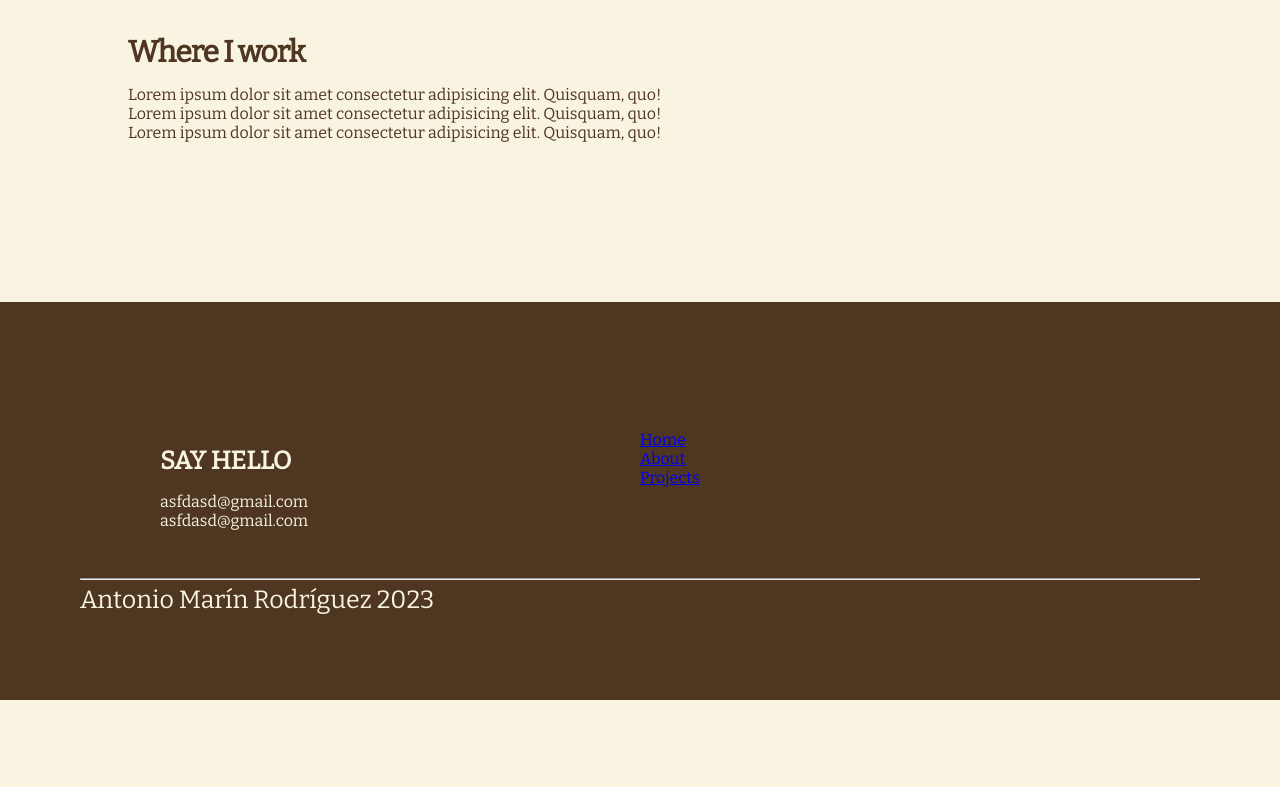
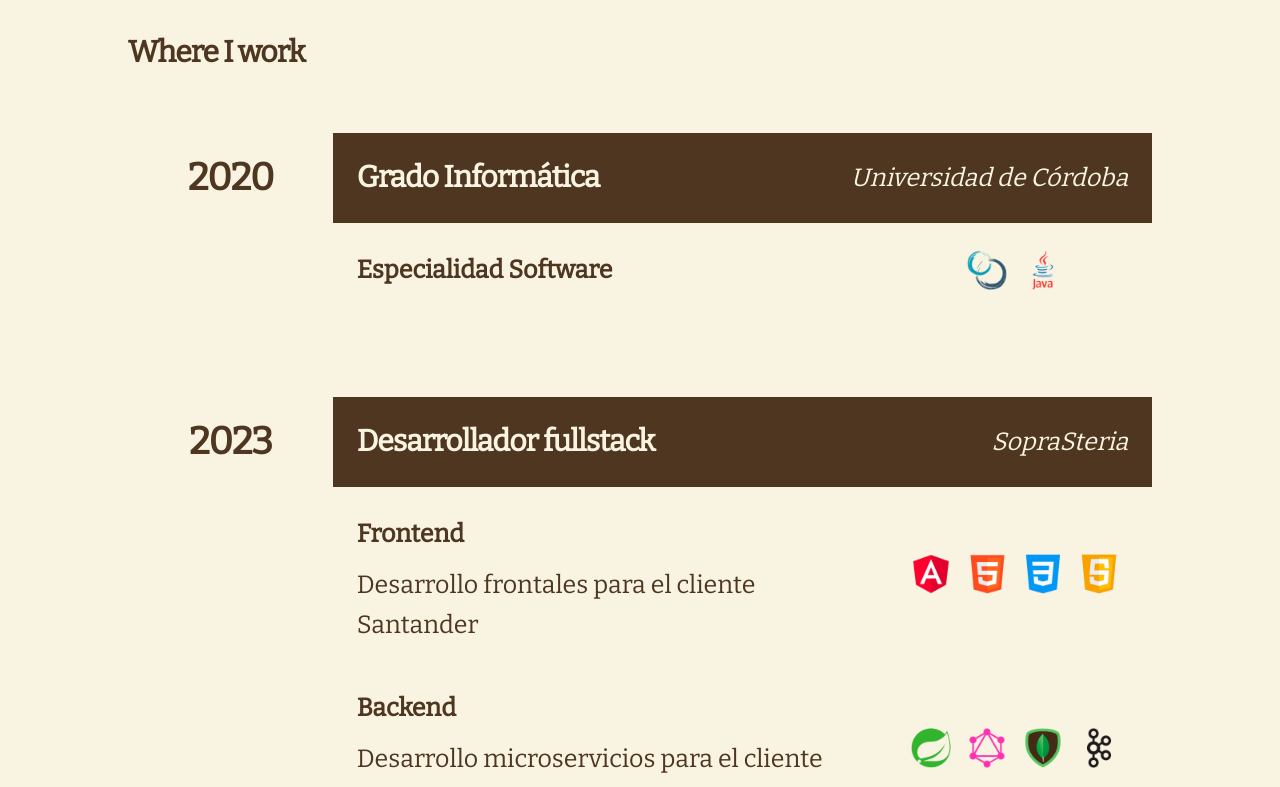
Before and after one commit to i42maroa/my-personal-web, a Next.js app: page /about in a window 1280 px wide. Shown: the part 1100-1887 px from the top of the page. Before the commit the page ends 1800 px from the top, so only its background shows below. Built offline with nearby package versions, Linux system fonts and the light colour scheme.

Commit message:
Make structure and give styles to experience section

```diff
--- a/app/components/about/first/component.tsx
+++ b/app/components/about/first/component.tsx
@@ -10,7 +10,7 @@ export default function FirstComponent () {
         <button>Nuevo dato</button>
       </div>
       <div className={styles.rightContainer}>
-        <img src='https://img.freepik.com/vector-premium/perfil-avatar-hombre-icono-redondo_24640-14044.jpg?w=2000' alt='imagen' height={400} />
+        {/* <img src='https://img.freepik.com/vector-premium/perfil-avatar-hombre-icono-redondo_24640-14044.jpg?w=2000' alt='imagen' height={400} /> */}
       </div>
     </section>
   )
--- a/app/components/about/third/Third.module.css
+++ b/app/components/about/third/Third.module.css
@@ -1,16 +1,10 @@
 .mainContainer{
-    display: grid;
-    grid-template-columns: repeat(
-        auto-fit, minmax(50%, 1fr));
+    display: flex;
+    flex-direction: column;
 }
 
-
-.leftContainer, .rightContainer{
+.experienceContainer{
     display: flex;
     flex-direction: column;
-
+    margin: 1.5rem 0;
 }
-
-.leftContainer button, .rightContainer button{
-    width: 100px;
-}
--- a/app/components/about/third/component.tsx
+++ b/app/components/about/third/component.tsx
@@ -1,17 +1,21 @@
 import { LINKS, PAGES } from '@/data/links.data'
 import styles from './Third.module.css'
+import { EXPERIENCE_DATA } from '@/data/experience.data'
+import { Experience } from '../../shared/cards/experience/Experience'
+
+const experience = EXPERIENCE_DATA
 
 export default function ThirdComponent () {
   return (
     <section id={LINKS[PAGES.ABOUT].sections[2]} className={styles.mainContainer}>
-      <div className={styles.leftContainer}>
-        <h3>Where I work</h3>
-        <ul>
-          <li>Lorem ipsum dolor sit amet consectetur adipisicing elit. Quisquam, quo!</li>
-          <li>Lorem ipsum dolor sit amet consectetur adipisicing elit. Quisquam, quo!</li>
-          <li>Lorem ipsum dolor sit amet consectetur adipisicing elit. Quisquam, quo!</li>
-        </ul>
-      </div>
+
+      <h3>Where I work</h3>
+
+      {experience.length > 0 &&
+        <div className={styles.experienceContainer}>
+          {experience.map((experience) => (
+            <Experience key={experience.title} experience={experience} />))}
+        </div>}
     </section>
   )
 }
--- /dev/null
+++ b/app/components/shared/cards/experience/Experience.module.css
@@ -0,0 +1,133 @@
+.container{
+    display: grid;
+    grid-template-columns: 1fr  4fr;
+    width: 100%;
+    margin-bottom: 2rem;
+    padding: 1.5rem 0;
+}
+
+
+.yearContainer{
+    width: 100%;
+    height: 100%;
+    display: flex;
+}
+
+.yearExperience{
+    margin: 0 auto;
+    text-align: center;
+    font-weight: 800;
+    padding: 1.5rem 0;
+}
+
+.imageContainer{
+    display: flex;
+    width: 100%;
+    height: 100%;
+    margin: auto;
+    background-color: var(--font-color);
+}
+
+.imageContainer img{
+    margin: auto;
+}
+
+.contentContainer{
+    display: flex;
+    margin: auto 0;
+    background-color: var(--font-color);
+    height: 100%;
+    width: 100%;
+    justify-content: space-between;
+    flex-wrap: wrap;
+}
+
+
+.title{
+    font-weight: 800;
+    margin: auto 0;
+    padding: 1.5rem;
+    color: var(--inverse-font-color);
+}
+
+.subtitle{
+    font-style: italic;
+    font-weight: 400;
+    margin: auto 0;
+    padding: 1.5rem;
+    color: var(--inverse-font-color);
+}
+
+.descriptionContainer{
+    background-color: var(--background);
+}
+
+.descriptionContainerUnity{
+    display: grid;
+    grid-template-columns: 2fr 1fr;
+    padding: 1rem 0;
+}
+
+.titleDescriptionContainer{
+    display: flex;
+    flex-direction: column;
+    padding: 0 1.5rem;
+}
+
+.titleDescription, .description{
+    margin: auto 0;
+}
+
+.titleDescription{
+    font-weight: 800;
+}
+
+.contentTechnologies{
+    display: flex;
+    flex-wrap: wrap;
+    justify-content: space-around;
+    margin: auto;
+    padding: 0 0.5rem;
+}
+
+.contentTechnologies img{
+    margin: 0.5rem;
+}
+
+@media (max-width: 700px) {
+
+    .container{
+        display: flex;
+        flex-direction: column;
+        padding: 0;
+    }
+
+    .descriptionContainerUnity{
+        display: flex;
+        flex-direction: column;
+        margin: 0;
+    }
+
+    .title, .subtitle{
+        width: 100%;
+        text-align: center;
+    }
+
+    .title{
+        padding: 1.5rem 0 0.5rem 0;
+    }
+
+    .subtitle{
+        padding: 0.5rem 0 1.5rem 0;
+    }
+
+    .titleDescriptionContainer{
+        padding: 0;
+    }
+
+    .contentTechnologies{
+        width: 100%;
+        margin: 1.5rem auto;
+        padding: 0 ;
+    }
+}
--- /dev/null
+++ b/app/components/shared/cards/experience/Experience.tsx
@@ -0,0 +1,41 @@
+import { ExperienceInterface } from '@/app/interface/experience.interface'
+import styles from './Experience.module.css'
+
+export function Experience ({ experience } : {experience:ExperienceInterface}) {
+  return (
+    <div key={experience.title} className={styles.container}>
+      <div className={styles.yearContainer}>
+        <h2 className={styles.yearExperience}>{experience.year}</h2>
+      </div>
+      {/*
+      <div className={styles.imageContainer}>
+        <img src={experience.logo} alt='uco' height={50} width={50} />
+      </div> */}
+
+      <div className={styles.contentContainer}>
+        <h3 className={styles.title}> {experience.title}</h3>
+        <h4 className={styles.subtitle}>{experience.subtitle}</h4>
+      </div>
+
+      {/* <div /> */}
+      <div />
+      <div className={styles.descriptionContainer}>
+        {experience.descriptions.length > 0 &&
+          experience.descriptions.map((e) => (
+            <div className={styles.descriptionContainerUnity} key={e.title}>
+              <div className={styles.titleDescriptionContainer}>
+                <h4 className={styles.titleDescription}>{e.title}</h4>
+                <p className={styles.description}>{e.description}</p>
+              </div>
+              <div className={styles.contentTechnologies}>
+                {e.tecnologies.length > 0 && e.tecnologies.map((t) => (
+                  <img src={t.url} key={t.alt} alt={t.alt} height={40} width={40} />
+                ))}
+              </div>
+            </div>
+          ))}
+      </div>
+
+    </div>
+  )
+}
--- /dev/null
+++ b/data/experience.data.tsx
@@ -0,0 +1,98 @@
+import { ExperienceInterface } from '@/app/interface/experience.interface'
+
+export const EXPERIENCE_DATA: ExperienceInterface[] = [
+  {
+    title: 'Grado Informática',
+    subtitle: 'Universidad de Córdoba',
+    year: '2020',
+    logo: '/images/uco.png',
+    descriptions: [
+      {
+        title: 'Especialidad Software',
+        description: '',
+        tecnologies: [
+          {
+            alt: 'scrum',
+            height: 200,
+            width: 200,
+            url: '/images/scrum.png'
+          },
+          {
+            alt: 'java',
+            height: 200,
+            width: 200,
+            url: '/images/java.png'
+          }
+        ]
+      }
+    ]
+  },
+  {
+    title: 'Desarrollador fullstack',
+    subtitle: 'SopraSteria',
+    year: '2023',
+    logo: '/images/sopra.png',
+    descriptions: [
+      {
+        title: 'Frontend',
+        description: 'Desarrollo frontales para el cliente Santander',
+        tecnologies: [
+          {
+            alt: 'angular',
+            height: 200,
+            width: 200,
+            url: '/images/angular.png'
+          },
+          {
+            alt: 'html',
+            height: 200,
+            width: 200,
+            url: '/images/html.png'
+          },
+          {
+            alt: 'css',
+            height: 200,
+            width: 200,
+            url: '/images/css.png'
+          },
+          {
+            alt: 'javascript',
+            height: 200,
+            width: 200,
+            url: '/images/js.png'
+          }
+        ]
+      },
+      {
+        title: 'Backend',
+        description: 'Desarrollo microservicios para el cliente PagoNxt',
+        tecnologies: [
+          {
+            alt: 'spring',
+            height: 200,
+            width: 200,
+            url: '/images/spring.png'
+          },
+          {
+            alt: 'graphql',
+            height: 200,
+            width: 200,
+            url: '/images/graphql.png'
+          },
+          {
+            alt: 'mongodb',
+            height: 200,
+            width: 200,
+            url: '/images/mongodb.png'
+          },
+          {
+            alt: 'kafka',
+            height: 200,
+            width: 200,
+            url: '/images/kafka.png'
+          }
+        ]
+      }
+    ]
+  }
+]
```
Also changed, not shown: app/interface/experience.interface.tsx (added, +15 -0 lines), public/images/sopra.png (added), public/images/uco.png (added).
